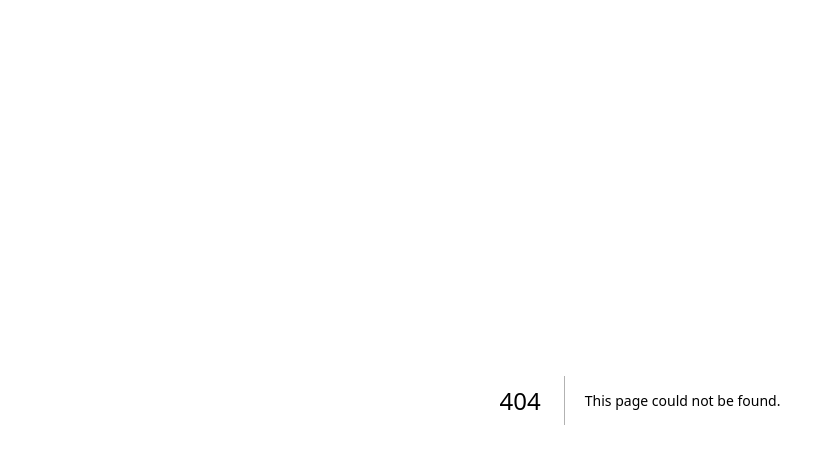
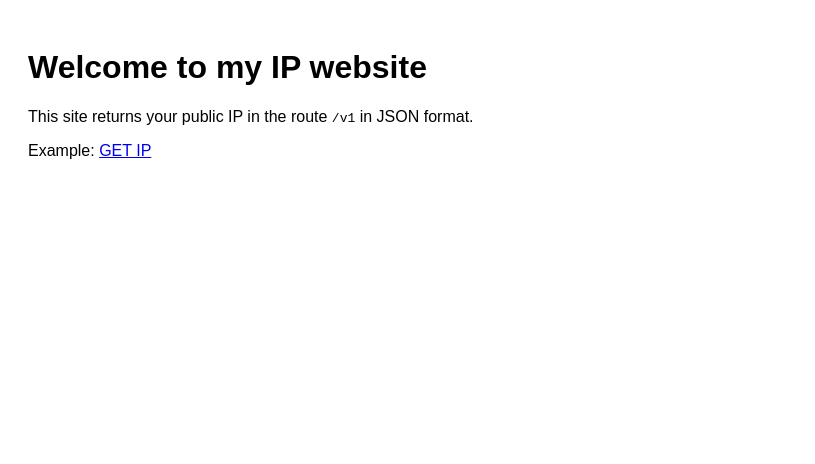
Before and after one commit to Yuna-ux/Yuna-ux, a Next.js app: page /main in a window 1280 px wide. Before the commit this address had no page. Shown: the top 464 px of the page, without its empty margins (0-815 px from the left). Built offline with nearby package versions, Linux system fonts and the light colour scheme.

Commit message:
Create page.js

```diff
--- /dev/null
+++ b/app/main/page.js
@@ -0,0 +1,14 @@
+// app/page.js
+export default function Home() {
+  return (
+    <main style={{ padding: 20, fontFamily: 'Arial, sans-serif' }}>
+      <h1>Welcome to my IP website</h1>
+      <p>
+        This site returns your public IP in the route <code>/v1</code> in JSON format.
+      </p>
+      <p>
+        Example: <a href="https://ip-info-json.vercel.app/v1">GET IP</a>
+      </p>
+    </main>
+  );
+}
```
